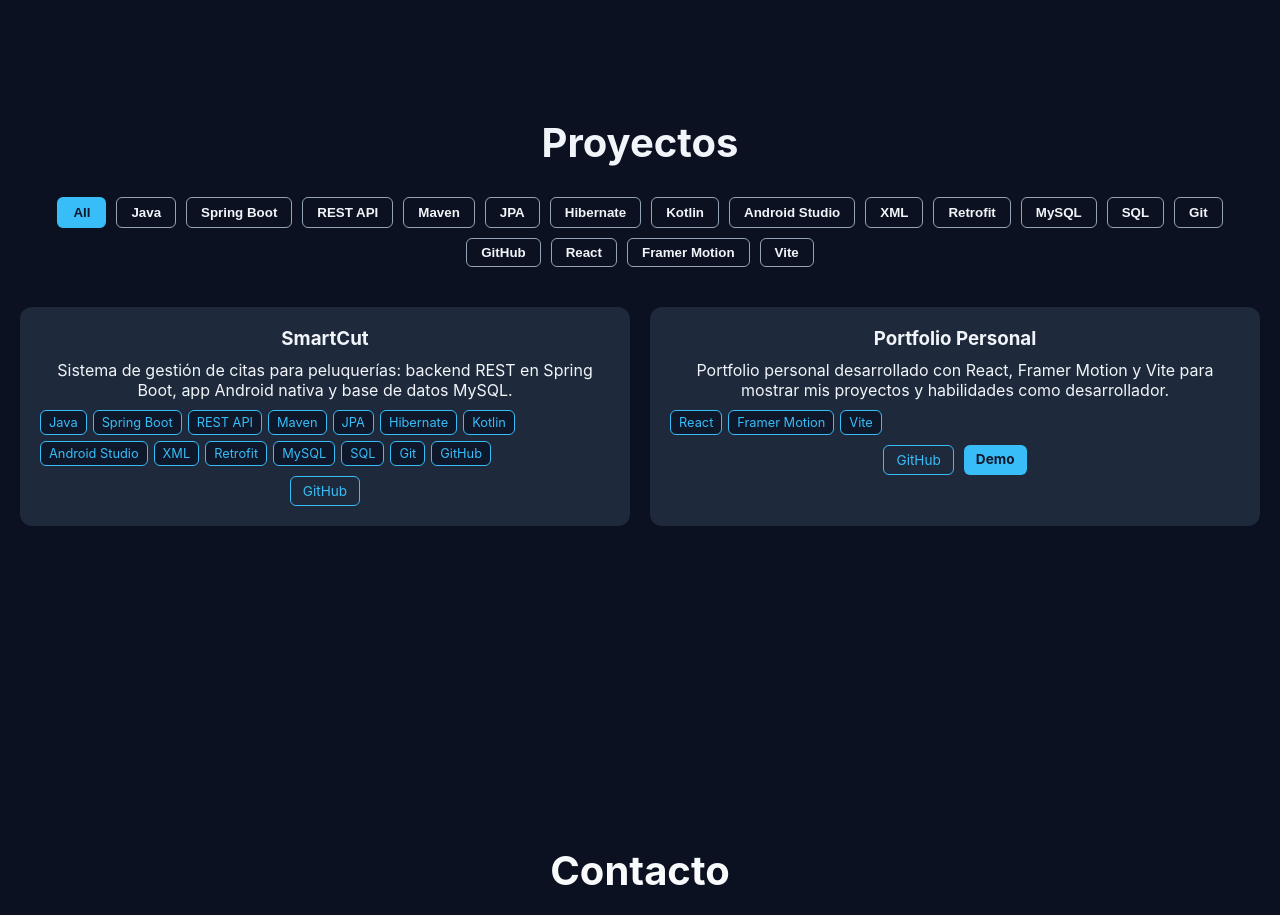
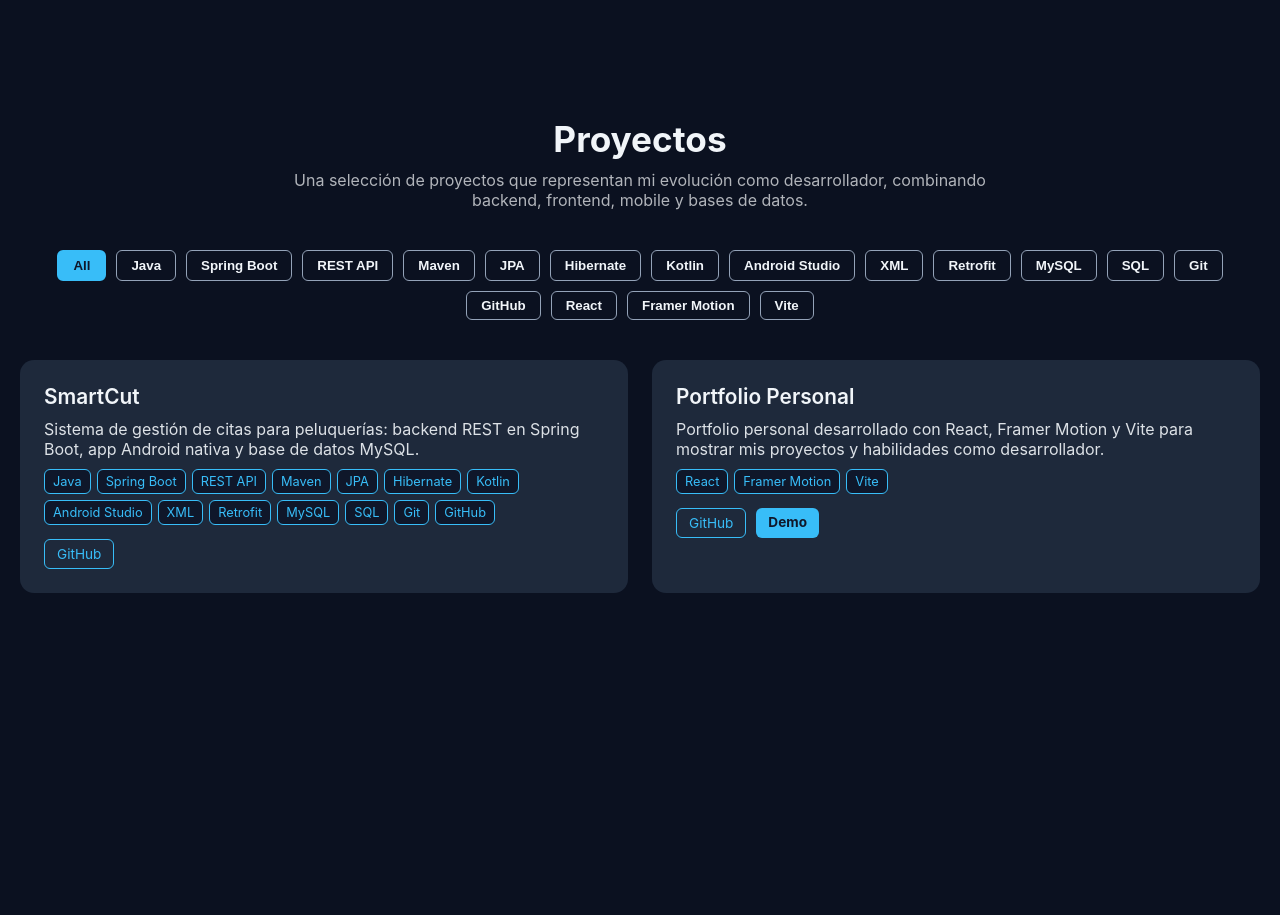
Before and after one commit to victorgonzalezsalasbcn-ctrl/Portfolio, a React (Vite) app: page / in a window 1280 px wide. Shown: the part 1051-1966 px from the top of the page. Built offline with nearby package versions, Linux system fonts and the light colour scheme.

Commit message:
Actualizar portfolio: Modificar tecnologias

```diff
--- a/src/components/Projects.jsx
+++ b/src/components/Projects.jsx
@@ -25,9 +25,29 @@ function Projects() {
       viewport={{ once: true }}
       transition={{ duration: 0.8 }}
     >
-      <h2 style={{ marginBottom: "30px", color: theme === "dark" ? "#f1f5f9" : "#1e293b" }}>
+      <h2
+        style={{
+          marginBottom: "10px",
+          color: theme === "dark" ? "#f1f5f9" : "#1e293b",
+          fontSize: "2.2rem",
+          fontWeight: "700",
+        }}
+      >
         Proyectos
       </h2>
+
+      <p
+        style={{
+          opacity: 0.7,
+          marginBottom: "40px",
+          maxWidth: "700px",
+          marginInline: "auto",
+          fontSize: "1rem",
+        }}
+      >
+        Una selección de proyectos que representan mi evolución como desarrollador,
+        combinando backend, frontend, mobile y bases de datos.
+      </p>
 
       {/* Filtros */}
       <div
@@ -68,8 +88,8 @@ function Projects() {
       <div
         style={{
           display: "grid",
-          gridTemplateColumns: "repeat(auto-fit, minmax(280px, 1fr))",
-          gap: "20px",
+          gridTemplateColumns: "repeat(auto-fit, minmax(300px, 1fr))",
+          gap: "24px",
         }}
       >
         <AnimatePresence>
@@ -85,16 +105,71 @@ function Projects() {
               style={{
                 backgroundColor: theme === "dark" ? "#1e293b" : "#ffffff",
                 color: theme === "dark" ? "#f1f5f9" : "#1e293b",
-                padding: "20px",
-                borderRadius: "12px",
+                padding: "24px",
+                borderRadius: "14px",
                 cursor: "pointer",
+                textAlign: "left",
               }}
             >
-              <h3 style={{ marginBottom: "10px" }}>{project.title}</h3>
-              <p style={{ marginBottom: "10px" }}>{project.description}</p>
+              <h3
+                style={{
+                  marginBottom: "10px",
+                  fontSize: "1.3rem",
+                  fontWeight: "600",
+                }}
+              >
+                {project.title}
+              </h3>
+
+              <p style={{ marginBottom: "10px", opacity: 0.9 }}>
+                {project.description}
+              </p>
+
+              {/* Impacto */}
+              {project.impact && (
+                <p
+                  style={{
+                    marginBottom: "12px",
+                    fontStyle: "italic",
+                    opacity: 0.8,
+                  }}
+                >
+                  {project.impact}
+                </p>
+              )}
+
+              {/* Detalles técnicos */}
+              {project.details && (
+                <ul
+                  style={{
+                    marginBottom: "12px",
+                    paddingLeft: "18px",
+                    opacity: 0.85,
+                  }}
+                >
+                  {project.details.map((d, i) => (
+                    <li
+                      key={i}
+                      style={{
+                        fontSize: "0.85rem",
+                        marginBottom: "4px",
+                      }}
+                    >
+                      {d}
+                    </li>
+                  ))}
+                </ul>
+              )}
 
               {/* Tecnologías */}
-              <div style={{ display: "flex", flexWrap: "wrap", gap: "6px", marginBottom: "10px" }}>
+              <div
+                style={{
+                  display: "flex",
+                  flexWrap: "wrap",
+                  gap: "6px",
+                  marginBottom: "14px",
+                }}
+              >
                 {project.technologies.map((tech, i) => (
                   <span
                     key={i}
@@ -113,7 +188,7 @@ function Projects() {
               </div>
 
               {/* Botones */}
-              <div style={{ display: "flex", gap: "10px", justifyContent: "center" }}>
+              <div style={{ display: "flex", gap: "10px" }}>
                 {project.github && (
                   <a
                     href={project.github}
@@ -128,10 +203,6 @@ function Projects() {
                       textDecoration: "none",
                       transition: "all 0.3s",
                     }}
-                    onMouseEnter={(e) =>
-                      (e.currentTarget.style.boxShadow = "0 8px 25px rgba(56,189,248,0.5)")
-                    }
-                    onMouseLeave={(e) => (e.currentTarget.style.boxShadow = "none")}
                   >
                     GitHub
                   </a>
@@ -151,10 +222,6 @@ function Projects() {
                       textDecoration: "none",
                       transition: "all 0.3s",
                     }}
-                    onMouseEnter={(e) =>
-                      (e.currentTarget.style.boxShadow = "0 8px 25px rgba(56,189,248,0.5)")
-                    }
-                    onMouseLeave={(e) => (e.currentTarget.style.boxShadow = "none")}
                   >
                     Demo
                   </a>
```
